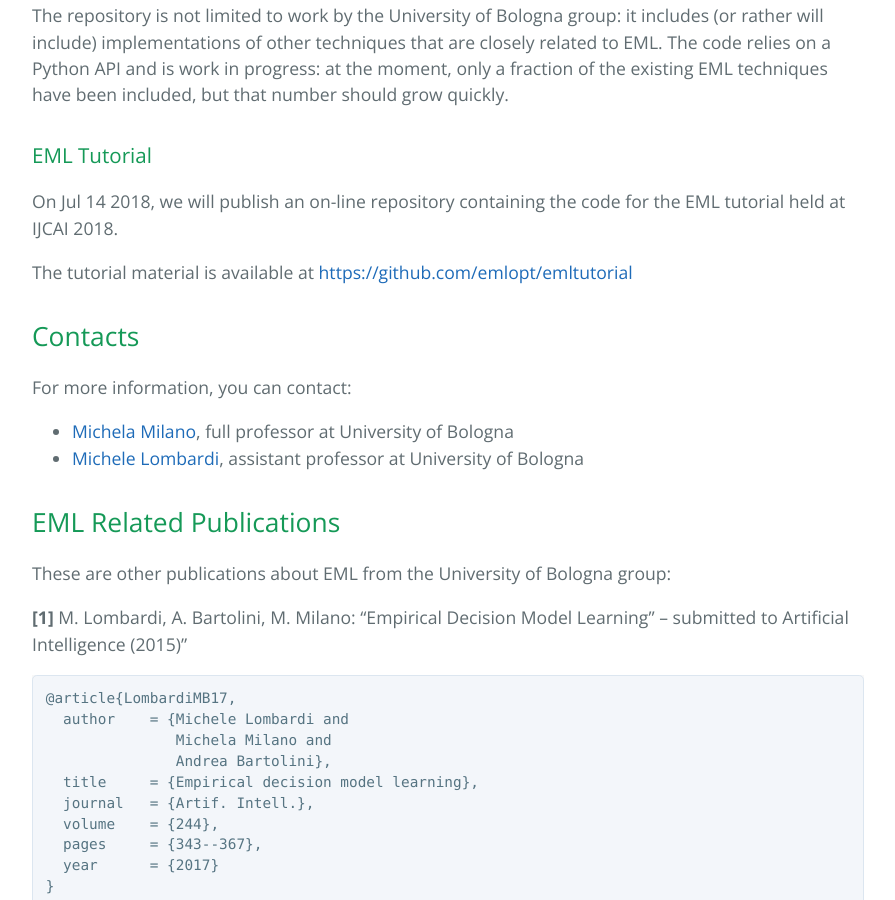
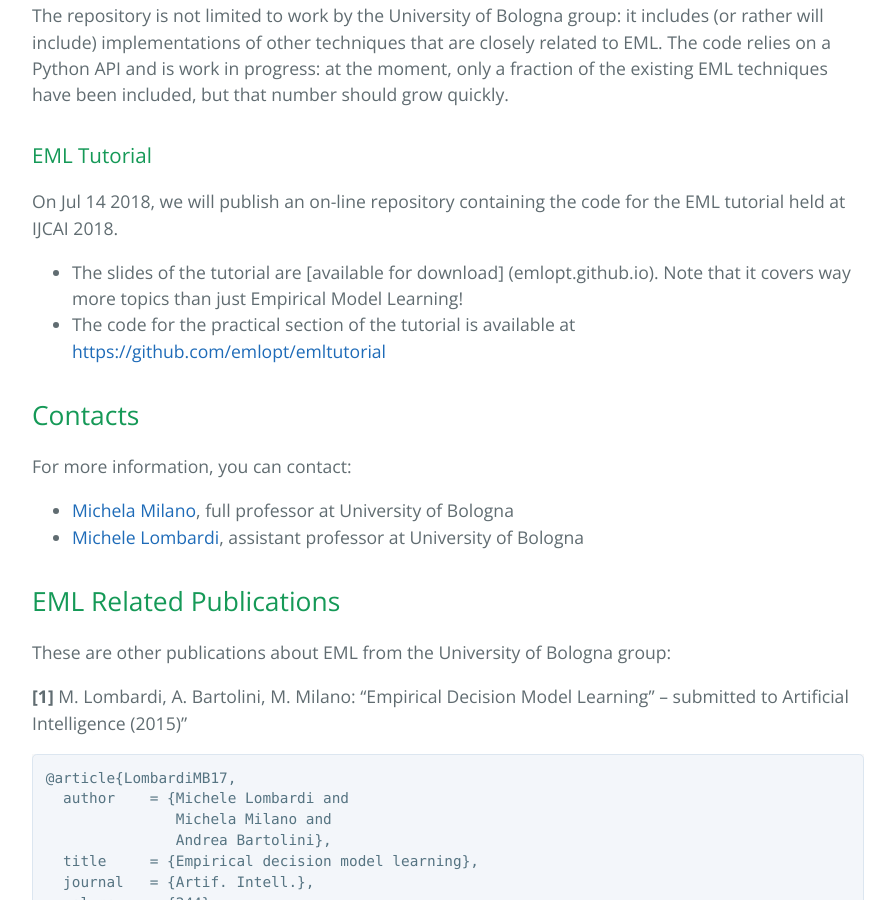
Before and after one commit to emlopt/emlopt.github.io, a Jekyll site: the page built from index.md, in a window 1280 px wide and 900 px high, scrolled down 2817 px. Shown: the whole window, without its empty margins (192-1087 px from the left). Built offline with Jekyll 4.4.1, drawn with Linux system fonts in a browser that asks for light colours; a script that is not in the unit is left out; our own code applies the rules of GitHub Pages for plain Markdown files.

Commit message:
Addded link to the tutorial slides

```diff
--- a/index.md
+++ b/index.md
@@ -89,7 +89,8 @@ The repository is not limited to work by the University of Bologna group: it inc
 
 On Jul 14 2018, we will publish an on-line repository containing the code for the EML tutorial held at IJCAI 2018.
 
-The tutorial material is available at [https://github.com/emlopt/emltutorial](https://github.com/emlopt/emltutorial)
+* The slides of the tutorial are [available for download] (emlopt.github.io). Note that it covers way more topics than just Empirical Model Learning!
+* The code for the practical section of the tutorial is available at [https://github.com/emlopt/emltutorial](https://github.com/emlopt/emltutorial)
 
 ## Contacts
 
```
